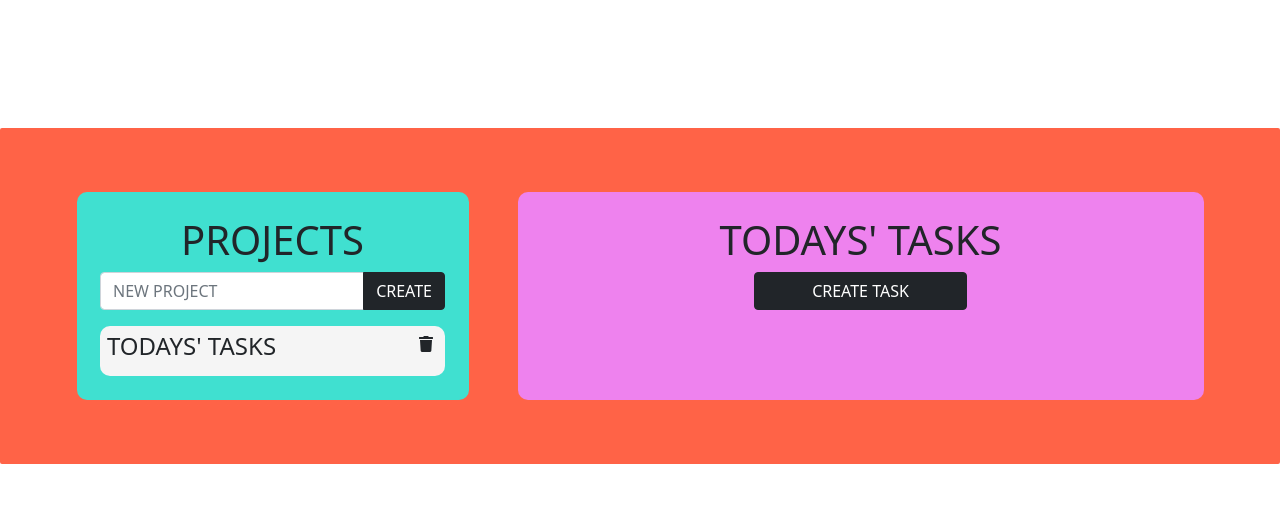
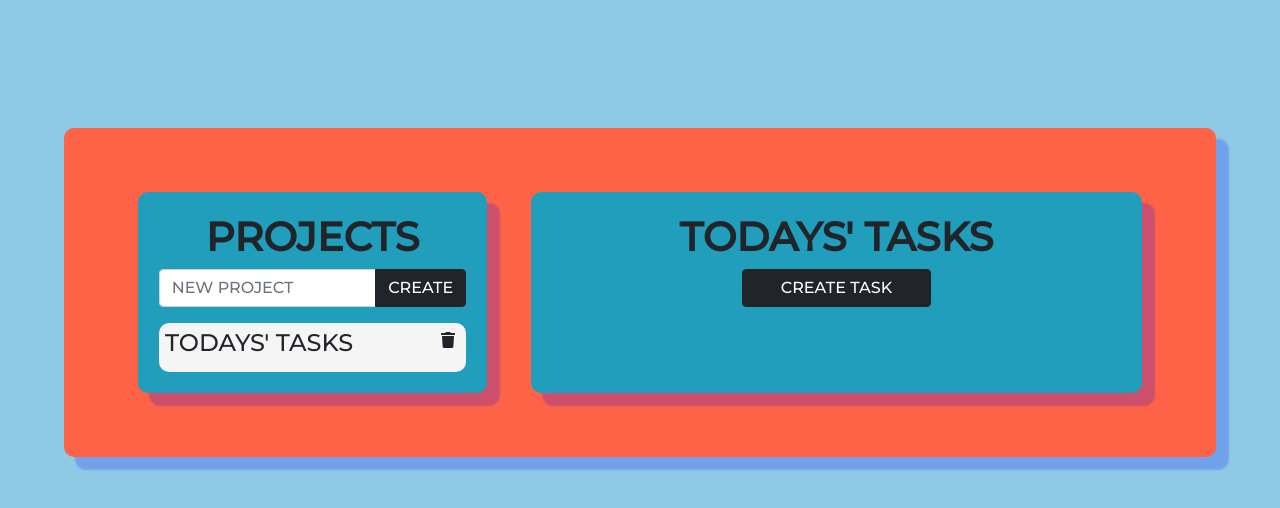
Before and after one commit to j-flores88/projectToDoList, a website built with webpack: page dist/index.html in a window 1280 px wide. Built offline with nearby package versions, Linux system fonts and the light colour scheme.

Commit message:
Apply final CSS

```diff
--- a/src/styles.css
+++ b/src/styles.css
@@ -1,17 +1,27 @@
+* {
+    font-family: 'Montserrat', sans-serif;
+}
+body {
+    background: #8ecae6 !important;
+}
+
 #content {
     background-color: tomato;
+    max-width: 90%;
     margin-top: 10%;
     padding: 5%;
-    border-radius: 2px;
+    border-radius: 10px;
+    box-shadow: 12px 12px 2px 1px rgba(0, 0, 255, .2);
 }
 
 #projectsDiv, #currProjectDiv {
-    background-color: turquoise;
+    background-color: #219ebc;
     display: block;
     text-align: center;
     justify-content: center;
     padding: 2%;
     border-radius: 10px;
+    box-shadow: 12px 12px 2px 1px rgba(0, 0, 255, .2);
 }
 #taskDiv {
     display: flex;
@@ -35,10 +45,13 @@
     display: flex;
     justify-content: space-between;
 }
-
-#currProjectDiv {
-    background-color: violet;
+h1 {
+    font-family: 'Montserrat', sans-serif;
+    font-weight: 900 !important;
 }
+/* #currProjectDiv {
+    background-color: #023047;
+} */
 
 .tasktitle {
     font-weight: 800;
--- a/src/taskModal.js
+++ b/src/taskModal.js
@@ -59,7 +59,7 @@ export const showModal = (title, taskName, description, btnName, project, currTa
                 return task.name.includes(currTask)
             });
             currentTask.setName = taskName;
-            currentTask.setdescription = taskDescription;
+            currentTask.setDescription = taskDescription;
             currentTask.setPriority = taskPriority;
             renderTasks(currentProject);
         }
--- a/src/taskPopUp.js
+++ b/src/taskPopUp.js
@@ -12,7 +12,7 @@ export const taskPopUp = (project, currTask,) => {
 
     modalWrap = document.createElement('div');
     modalWrap.innerHTML = `
-        <div class="modal" tabindex="-1">
+        <div class="modal fade" tabindex="-1">
             <div class="modal-dialog">
                 <div class="modal-content">
                     <div class="modal-header">
```
Also changed, not shown: dist/index.html, dist/main.js.
